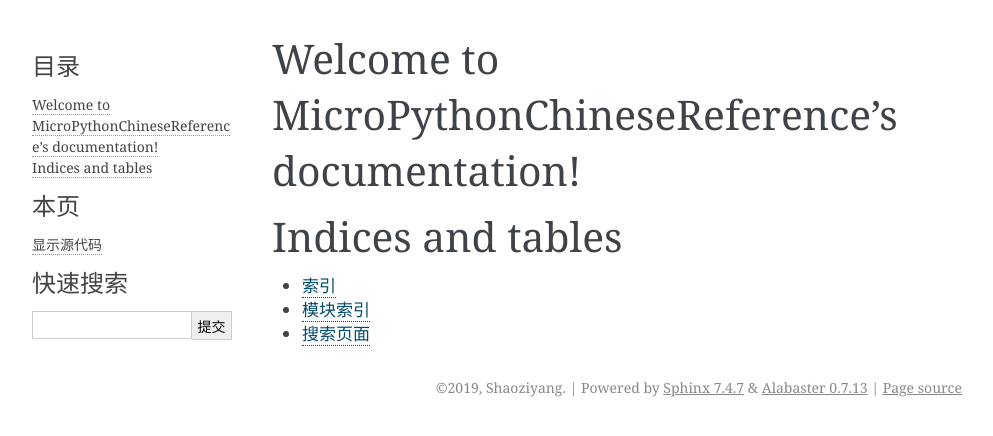
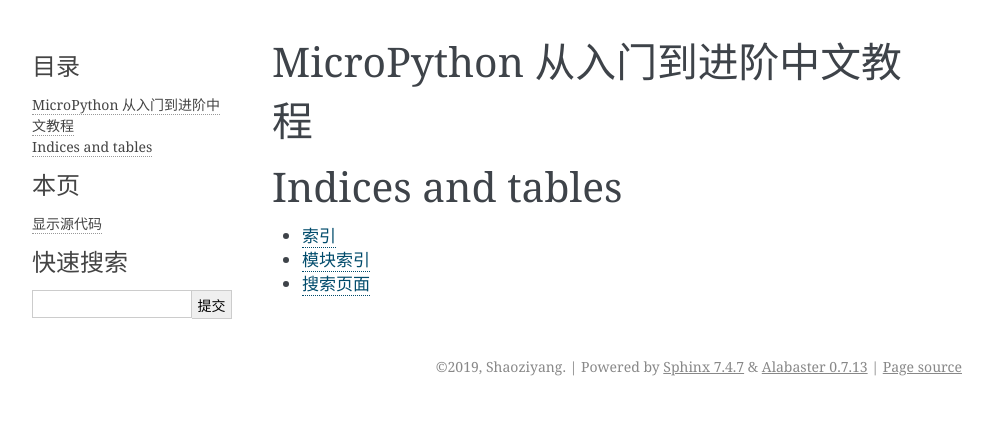
Before and after one commit to micropython-Chinese-Community/MicroPythonChineseReference, a Sphinx documentation site: the page built from docs/index.rst, in a window 1280 px wide. Shown: the top 436 px of the page, without its empty margins (148-1141 px from the left). Built offline with Sphinx 7.4.7, drawn with Linux system fonts in a browser that asks for light colours.

Commit message:
Update index.rst

```diff
--- a/docs/index.rst
+++ b/docs/index.rst
@@ -3,11 +3,11 @@
    You can adapt this file completely to your liking, but it should at least
    contain the root `toctree` directive.
 
-Welcome to MicroPythonChineseReference's documentation!
-=======================================================
+MicroPython 从入门到进阶中文教程
+==============================
 
 .. toctree::
-   :maxdepth: 2
+   :maxdepth: 3
    :caption: Contents:
 
 
```
